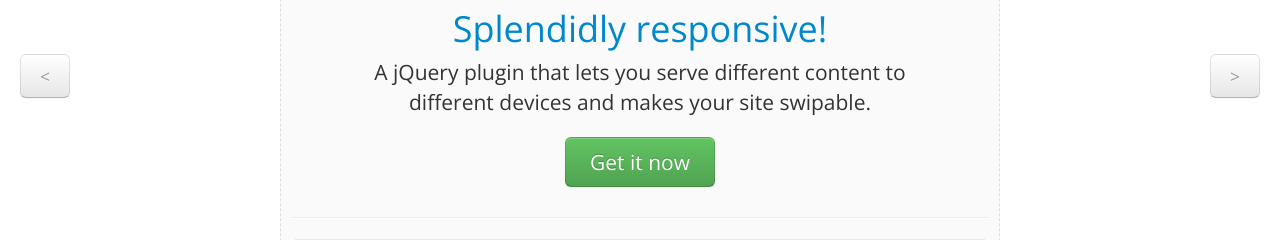
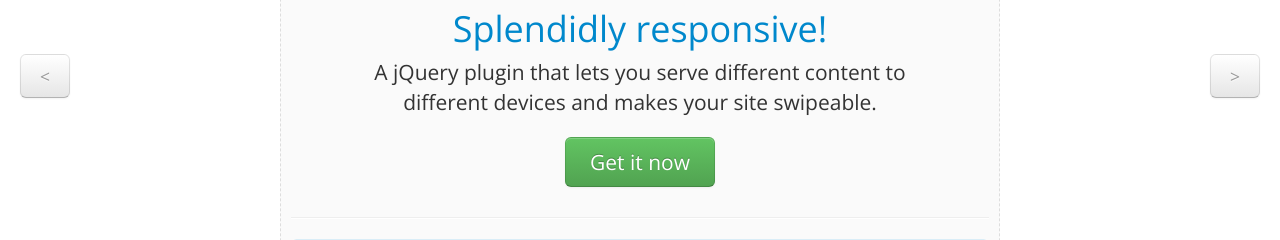
Before and after one commit to andfinally/responsive-swipe, a PHP site: page / in a window 1280 px wide. Shown: the part 346-586 px from the top of the page. Run offline with PHP 8.4, Linux system fonts and the light colour scheme.

Commit message:
Spelling correction

```diff
--- a/index.php
+++ b/index.php
@@ -16,7 +16,7 @@
 
 		<h1>Splendidly responsive!</h1>
 
-		<p class="lead">A jQuery plugin that lets you serve different content to different devices and makes your site swipable.</p>
+		<p class="lead">A jQuery plugin that lets you serve different content to different devices and makes your site swipeable.</p>
         <a class="btn btn-large btn-success" href="https://github.com/andfinally/responsive-swipe" target="_blank">Get it now</a>
 	</div>
 
--- a/js/responsive-swipe.js
+++ b/js/responsive-swipe.js
@@ -368,7 +368,7 @@
 			else {
 				inEdition = false;
 			}
-			// Initialize pjax and swipability, if supported
+			// Initialize pjax and swipeability, if supported
 			// Once init'd, this fn sets up sidepanes after each page transition.
 			// The sidepanes are selected from the edition,
 			appSetup();
@@ -614,7 +614,7 @@
 				}
 			});
 
-			// Enhance for swipability
+			// Enhance for swipeability
 			//
 			// If transitions aren't supported, or the edition has less than three pages, bail
 			if (!supportsTransitions || editionLen < 3) {
```
